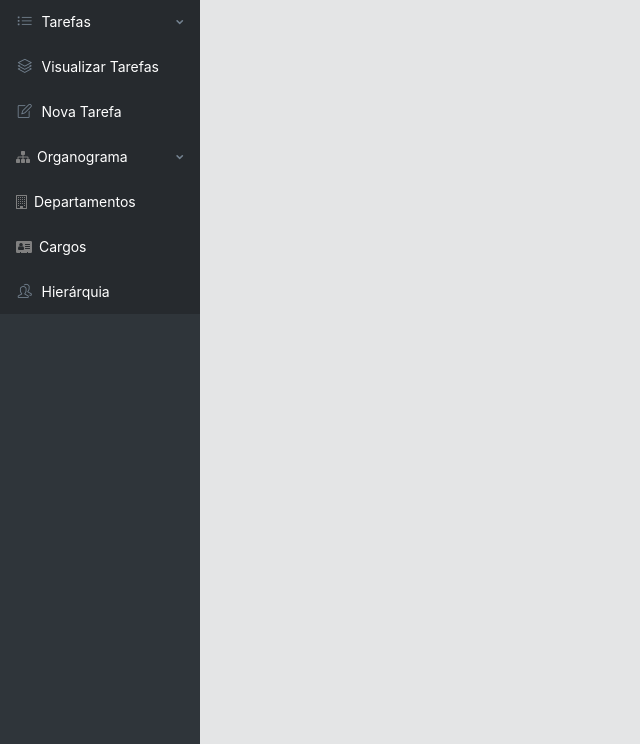
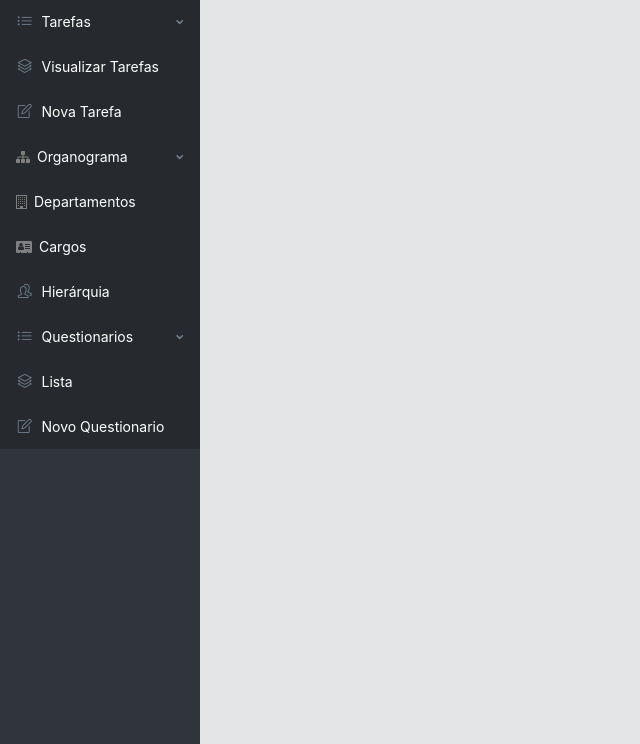
Before and after one commit to catalunha/pmsbweb1, a Django app: page /pmsb/painel in a window 1280 px wide. Shown: the part 56-800 px from the top of the page, without its empty margins (0-640 px from the left). Run offline with Django 3.2, Linux system fonts and the light colour scheme; the visitor is signed in with stand-in values (Sample User, id 1); data comes from the database, SQL or seed files in the repository; parts of the project's set-up code (start-up, migrations or seed data) failed here and were passed over; some libraries are stand-ins or nearby versions.

Commit message:
adiciona menu questionarios no sidebar

```diff
--- a/pmsb_web/conta/templates/dashboard/index.html
+++ b/pmsb_web/conta/templates/dashboard/index.html
@@ -76,6 +76,24 @@
               </li>
             </ul>
           </li>
+
+          <li class="nav-item nav-dropdown open">
+              <a class="nav-link nav-dropdown-toggle" href="#">
+                  <i class="nav-icon icon-list"></i>Questionarios</a>
+              <ul class="nav-dropdown-items">
+
+                <li class="nav-item">
+                  <a class="nav-link" href="{% url 'questionarios:list' %}">
+                    <i class="nav-icon icon-layers"></i>Lista</a>
+                </li>
+
+                <li class="nav-item">
+                  <a class="nav-link" href="{% url 'questionarios:create' %}">
+                    <i class="nav-icon icon-note"></i>Novo Questionario</a>
+                </li>
+
+              </ul>
+            </li>
         </ul>
       </nav>
     </div>
```
